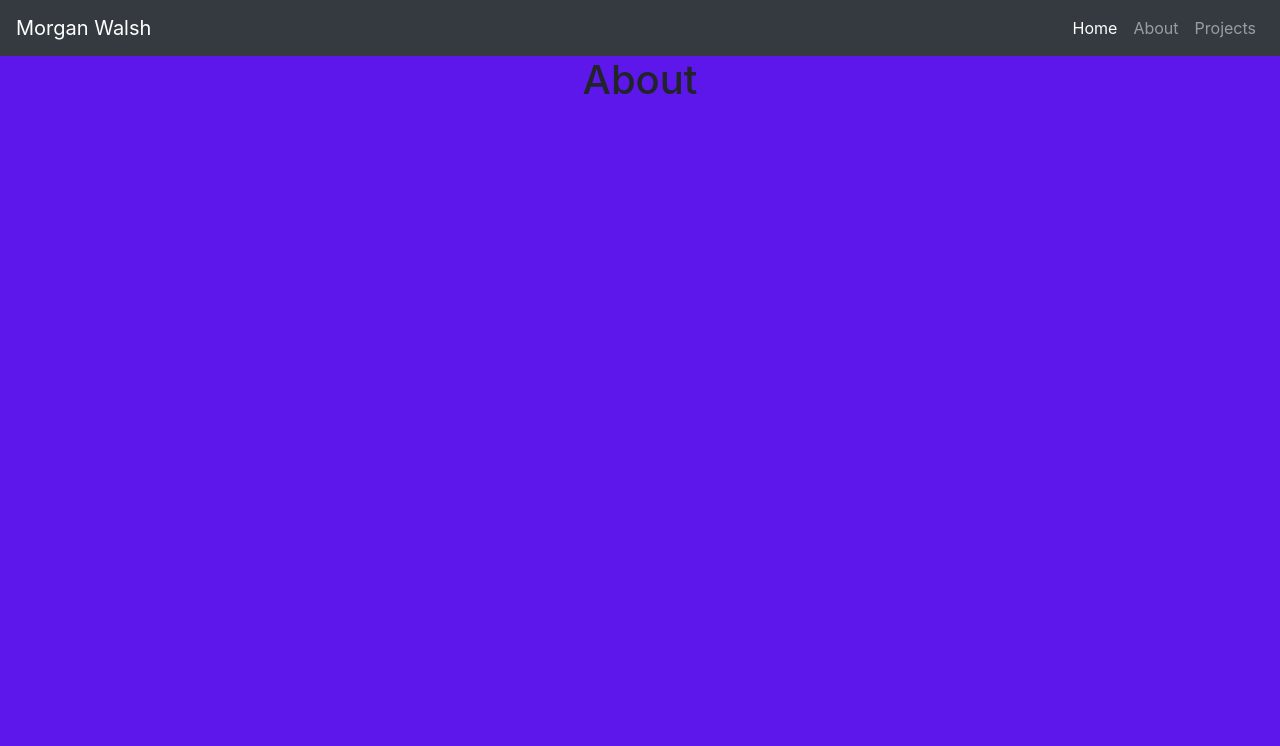
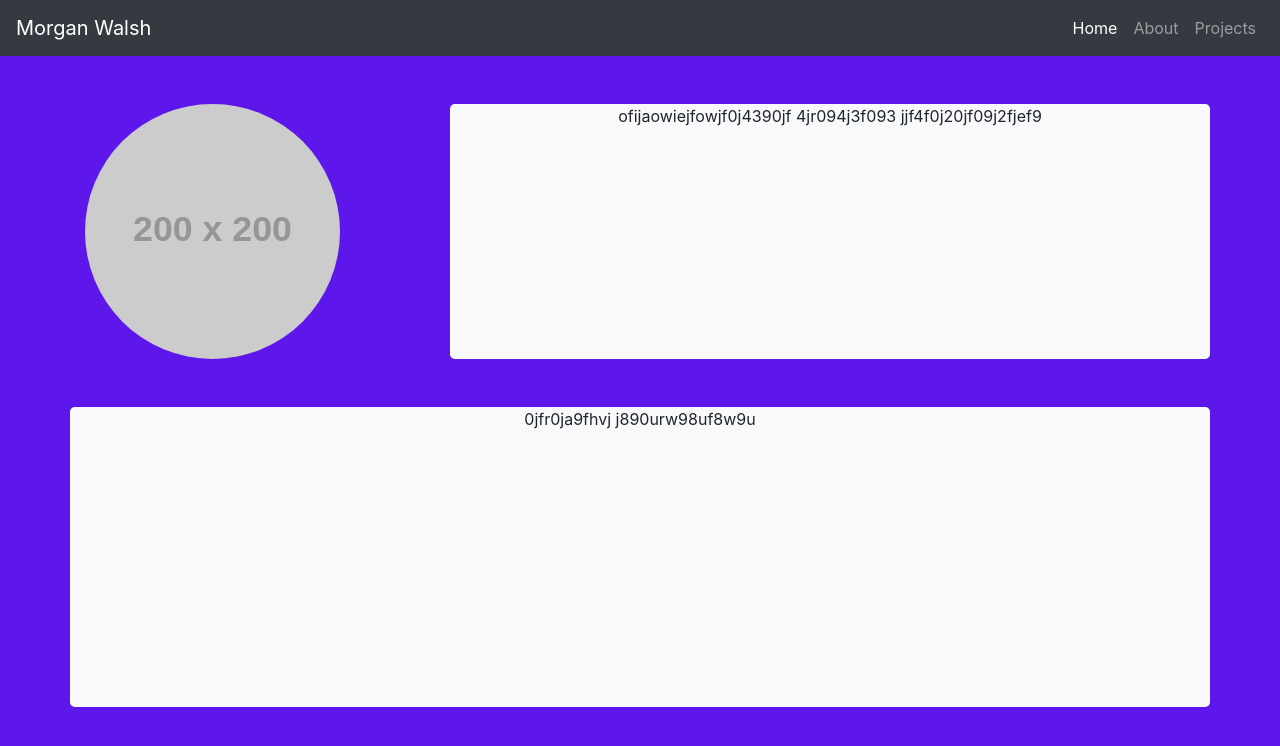
Before and after one commit to MrWalshyType2/ePortfolio, a React (Create React App) app: page /about in a window 1280 px wide. Shown: the top 746 px of the page. Built offline with nearby package versions, Linux system fonts and the light colour scheme.

Commit message:
templated about page

```diff
--- a/src/pages/about.js
+++ b/src/pages/about.js
@@ -3,7 +3,19 @@ import React from 'react';
 function AboutPage(props) {
 
     return (
-        <h1>About</h1>
+        <div className="container mt-5 d-flex flex-column h-100">
+            <div className="row justify-content-between">
+                <img className="col-md-3 d-none d-md-block rounded-circle" src="https://via.placeholder.com/200" alt="..." />
+                <div className="col-12 col-md-8 bg-light rounded-lg">
+                    <p>ofijaowiejfowjf0j4390jf 4jr094j3f093 jjf4f0j20jf09j2fjef9 </p>
+                </div>
+            </div>
+            <div className="row my-5">
+                <div className="col-12 bg-light rounded-lg" style={{"height": "300px"}}>
+                    <p>0jfr0ja9fhvj j890urw98uf8w9u </p>
+                </div>
+            </div>
+        </div>
     );
 }
 
```
Also changed, not shown: 1 other file (tests, documents, lock files or other folders).
